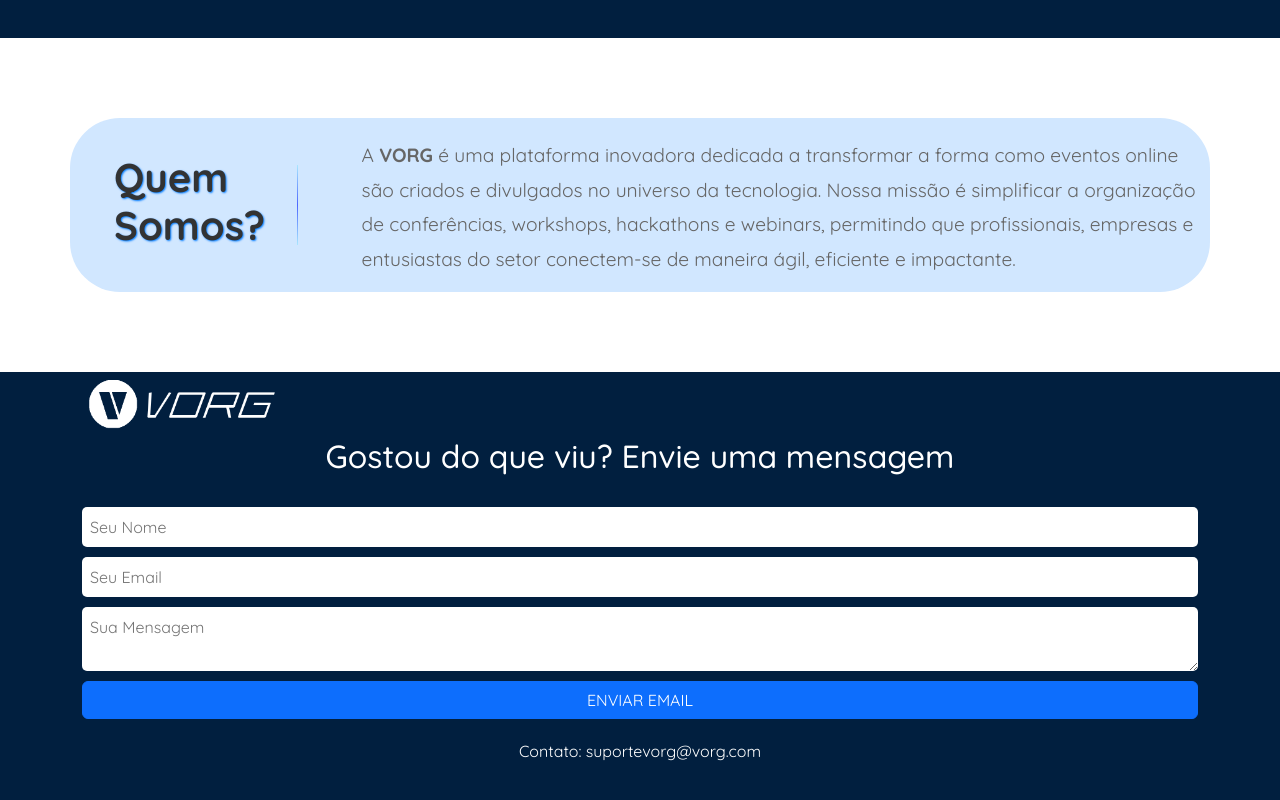
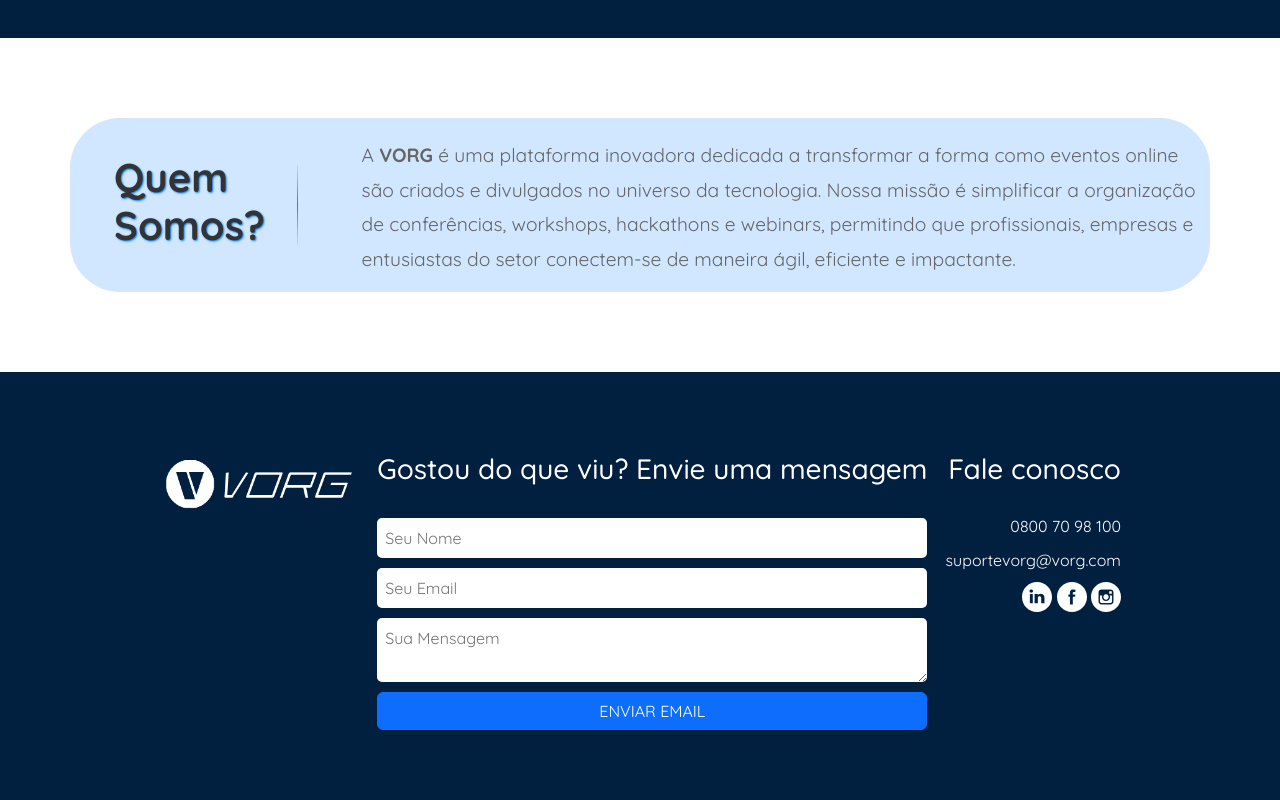
Before and after one commit to lucasviniz/vorg, a plain HTML site: page home.html in a window 1280 px wide. Shown: the part 779-1579 px from the top of the page. Before the commit the page ends 1558 px from the top, so only its background shows below. Drawn offline with nearby package versions, Linux system fonts and the light colour scheme.

Commit message:
footer improvement

```diff
--- a/home.html
+++ b/home.html
@@ -73,10 +73,14 @@
 
 
         <footer>
-            <div class="container-md text-white">
-                <img id="logo-footer" src="./vorg-white.png" alt="">
+            <div class="container-md text-white footer-container">
+                <div>
+                    <img id="logo-footer" src="./vorg-white.png" alt="">
+                </div>
+
+
                 <section class="contato">
-                    <h2>Gostou do que viu? Envie uma mensagem</h2>
+                    <h3>Gostou do que viu? Envie uma mensagem</h3>
                     <br>
                     <form action="https://formspree.io/f/xgvwboow" class="form-contact" method="POST">
                         <input class="input-contact" type="text" name="name" placeholder="Seu Nome" required>
@@ -85,7 +89,19 @@
                         <button class="btn btn-primary" type="submit">ENVIAR EMAIL</button>
                     </form>
                 </section>
-                <p style="margin-top: 20px; text-align: center;">Contato: suportevorg@vorg.com</p>
+                <div class="fale-conosco">
+                    <h3>Fale conosco</h3>
+                    <div class="fale-conosco-descricao">
+                        <span>0800 70 98 100</span>
+                        <span>suportevorg@vorg.com</span>
+                        <div>
+
+                            <img src="./assets/redes-sociais/linkedin.svg" alt="">
+                            <img src="./assets/redes-sociais/facebook.svg" alt="">
+                            <img src="./assets/redes-sociais/instagram.svg" alt="">
+                        </div>
+                    </div>
+                </div>
             </div>
         </footer>
 
--- a/style.css
+++ b/style.css
@@ -157,3 +157,23 @@ body{
 #logo-footer{
     max-width: 200px;
 }
+
+.fale-conosco{
+    display: flex;
+    flex-direction: column;
+    gap: 20px;
+    text-align: right;
+}
+
+.fale-conosco-descricao{
+    display: flex;
+    gap: 10px;
+    flex-direction: column;
+
+}
+
+.footer-container{
+    display: flex;
+    justify-content: space-around;
+    padding: 5rem;
+}
```
Also changed, not shown: assets/redes-sociais/facebook.svg (added), assets/redes-sociais/instagram.svg (added), assets/redes-sociais/linkedin.svg (added).
